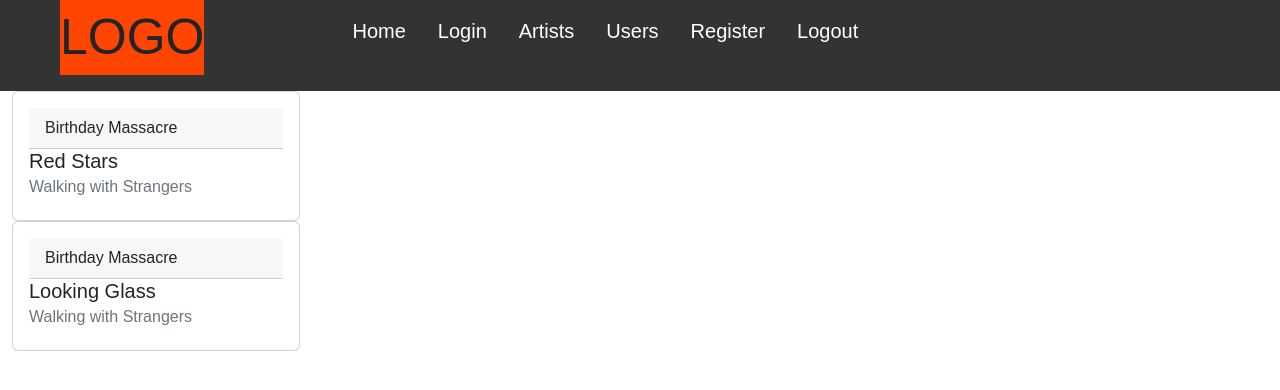
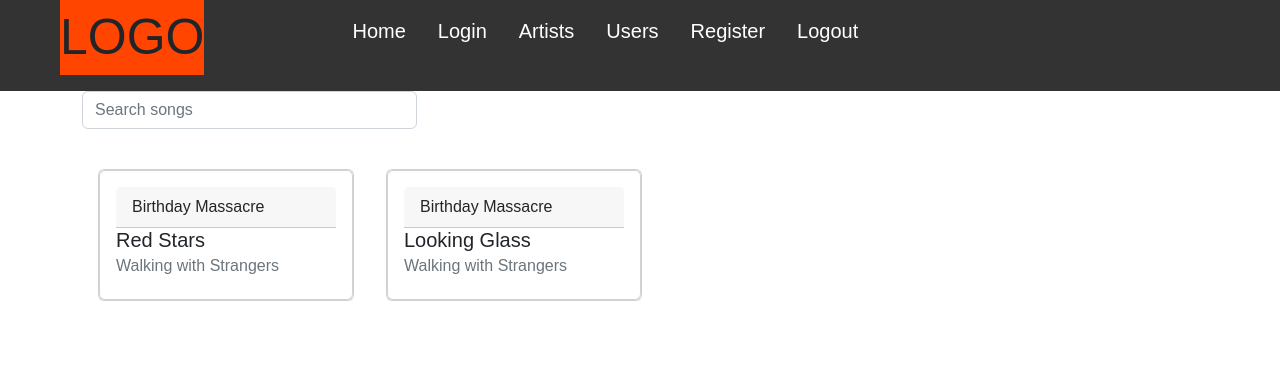
Before and after one commit to CodecoolGlobal/el-proyecte-grande-sprint-1-csharp-KisLorand, a React (Create React App) app in the folder Badcamp/Frontend/: page / in a window 1280 px wide. Shown: the top 390 px of the page. Built offline with nearby package versions, Linux system fonts and the light colour scheme.

Commit message:
feature: song cards

```diff
--- a/Badcamp/Frontend/src/components/artistPage/ArtistPicture.jsx
+++ b/Badcamp/Frontend/src/components/artistPage/ArtistPicture.jsx
@@ -1,12 +1,13 @@
 import React from 'react';
 
 const ArtistPicture = (props) => {
-  return (
-    <img src={
-        require("./public/favicon.ico").default
-    } alt="profile picture"
-        height={props.height}>
-    </img>
+    return (
+    <div></div>
+    //<img src={
+    //    require("./public/favicon.ico").default
+    //} alt="profile picture"
+    //    height={props.height}>
+    //</img>
   )
 };
 
--- a/Badcamp/Frontend/src/components/songComponents/SongCard.jsx
+++ b/Badcamp/Frontend/src/components/songComponents/SongCard.jsx
@@ -1,11 +1,17 @@
-import React from 'react'
+import React from 'react';
+import "./songCard.css";
 import Card from 'react-bootstrap/Card';
 
 
 const SongCard = ({ song }) => {
+    const cardStyle = { width: "16rem", margin: "2rem 1rem", display: "inline-block" }
+    const cardGrow = () => {
+        const cards = document.querySelectorAll('.card');
+    }
+
     return (
-        <Card style={{ width: '18rem' }}>
-            <Card.Body>
+        <Card className="songCard" style={cardStyle} data-id={song.id}>
+            <Card.Body className="card" onMouseOver={()=> cardGrow()}>
                 <Card.Header>{song.artistName}</Card.Header>
                 <Card.Title>{song.title}</Card.Title>
                 <Card.Subtitle className="mb-2 text-muted">{song.albumName}</Card.Subtitle>
--- /dev/null
+++ b/Badcamp/Frontend/src/components/songComponents/SongContainer.jsx
@@ -0,0 +1,26 @@
+import React, {useState} from "react";
+import SongCard from "./SongCard";
+import SongSearch from "./SongSearch.jsx";
+
+
+
+const SongContainer = ({ songs, setSongs, searchValue, setSearchValue }) => {
+
+    return (
+        <main className="container">
+            <SongSearch
+                searchValue={searchValue}
+                setSearchValue={setSearchValue}
+            />
+            {songs.map((song) =>
+            (
+            <SongCard
+                song={song}
+                key={song.id}
+            />
+            ))}
+        </main>
+    );
+};
+
+export default SongContainer;
--- a/Badcamp/Frontend/src/components/songComponents/SongListing.jsx
+++ b/Badcamp/Frontend/src/components/songComponents/SongListing.jsx
@@ -1,46 +1,46 @@
 import React from 'react'
 import { useState } from 'react'
-import SongCard from './SongCard'
-import Container from 'react-bootstrap/Container';
-
-
-
+import SongContainer from './SongContainer';
 
 const SongListing = () => {
+    const [searchValue, setSearchValue] = useState("");
     const [songs, setSongs] = useState([
         {
-            "id": 0,
-            "artistId": 0,
-            "albumId": 0,
-            "albumName": "Walking with Strangers",
-            "artistName": "Birthday Massacre",
-            "title": "Red Stars",
-            "releasedate": "2007",
-            "description": "Red Stars by Birthday Massacre",
-            "lyrics": "It's my red star (steal it) It's my red star (cant let go) It's my red star (conceal it) It's my red star Oh, no"
+            id: 0,
+            artistId: 0,
+            albumId: 0,
+            albumName: "Walking with Strangers",
+            artistName: "Birthday Massacre",
+            title: "Red Stars",
+            releaseDate: "2007",
+            description: "Red Stars by Birthday Massacre",
+            lyrics: "It's my red star (steal it) It's my red star (cant let go) It's my red star (conceal it) It's my red star Oh, no"
         },
         {
-            "id": 1,
-            "artistId": 0,
-            "albumId": 0,
-            "albumName": "Walking with Strangers",
-            "artistName": "Birthday Massacre",
-            "title": "Looking Glass",
-            "release date": "2007",
-            "description": "Looking Glass by Birthday Massacre",
-            "lyrics": "It's a glass cage so I can't pretend You hide beneath the physical I see it coming but I can't defend You cut so deep, my belief is gone My belief is gone, my belief is"        }
-    ])
+            id: 1,
+            artistId: 0,
+            albumId: 0,
+            albumName: "Walking with Strangers",
+            artistName: "Birthday Massacre",
+            title: "Looking Glass",
+            releaseDate: "2007",
+            description: "Looking Glass by Birthday Massacre",
+            lyrics: "It's a glass cage so I can't pretend You hide beneath the physical I see it coming but I can't defend You cut so deep, my belief is gone My belief is gone, my belief is"
+        }
+    ]);
+
     return (
-        <Container fluid>
-            {songs.map((song) => {
-                return (
-                    <SongCard
-                        key={song.id}
-                        song={song}/>
-                )
-            })}
-        </Container>
+        <div>
+            <SongContainer
+                songs={songs.filter((song) =>
+                    song.title.toLowerCase().includes(searchValue.toLocaleLowerCase())
+                )}
+                setSongs={setSongs}
+                searchValue={searchValue}
+                setSearchValue={setSearchValue}
+            />
+        </div>
     );
-}
+};
 
 export default SongListing
--- /dev/null
+++ b/Badcamp/Frontend/src/components/songComponents/SongSearch.jsx
@@ -0,0 +1,21 @@
+import React from 'react'
+import { InputGroup, Form } from 'react-bootstrap'
+
+const SearchInput = ({ searchValue, setSearchValue }) => {
+    const cardWidth = { maxWidth: "30%" }
+    return (
+        <InputGroup className="mb-2 " style={cardWidth}>
+            <Form.Control onSubmit={(e) => e.preventDefault()}
+                placeholder="Search songs"
+                aria-label="Username"
+                value={searchValue}
+                onChange={(e) => {
+                    console.log(searchValue)
+                    setSearchValue(e.target.value)
+                }}
+            />
+        </InputGroup>
+    )
+}
+
+export default SearchInput
--- /dev/null
+++ b/Badcamp/Frontend/src/components/songComponents/songCard.css
@@ -0,0 +1,2 @@
+.SongCard {
+}
--- a/Badcamp/Frontend/src/index.jsx
+++ b/Badcamp/Frontend/src/index.jsx
@@ -15,9 +15,10 @@
     <BrowserRouter>
       <Routes>
         <Route path='/' element={<App />}>
-          <Route index element={<SongListing />}></Route>
-          <Route exact path='/events' element={<EventPage />}></Route>
-          <Route exact path='/artistpage' element={<ArtistPage artistId={1}/>}></Route>
+          <Route index element={<Home />} element={<SongListing />}></Route>
+          <Route path='SongListing' element={<SongListing />}></Route>
+          <Route exact path='events' element={<EventPage />}></Route>
+          <Route exact path='artistpage' element={<ArtistPage artistId={1}/>}></Route>
           <Route path='ArtistListing' element={<ArtistListing />}></Route>
         </Route>
       </Routes>
```
